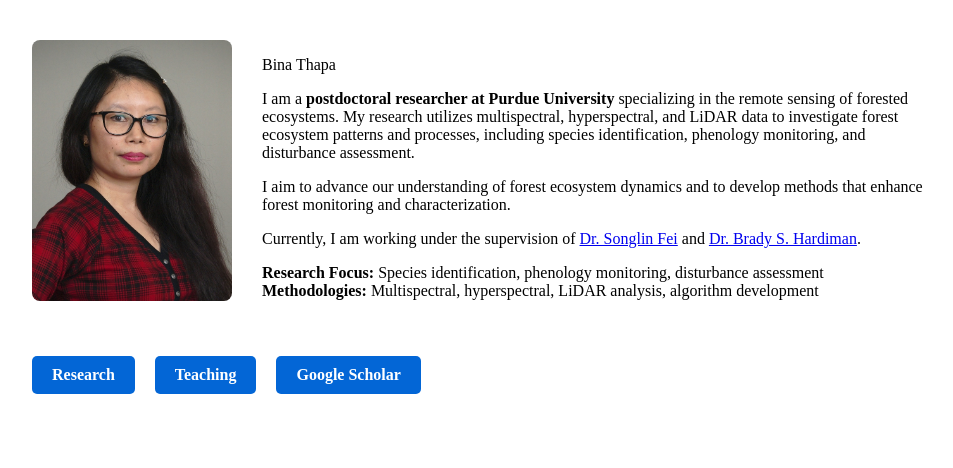
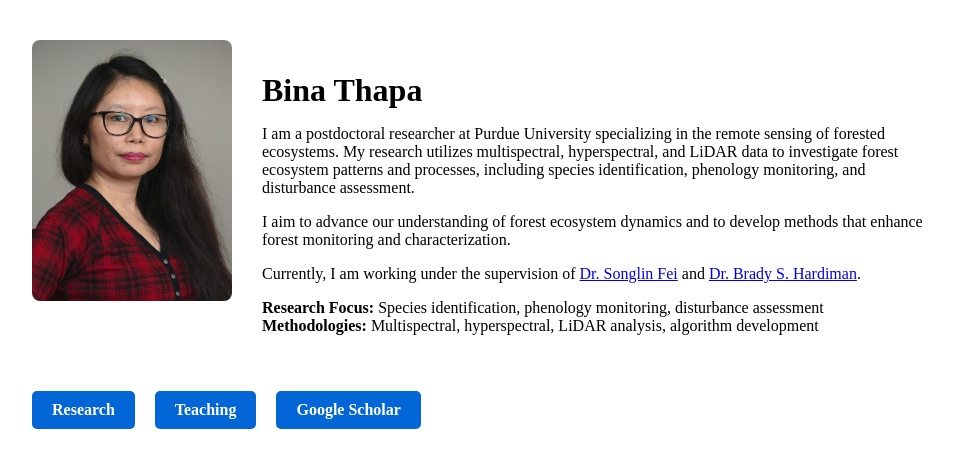
Before and after one commit to ThapaBina/thapabina.github.io, a Jekyll site: the page built from index.md, in a window 1280 px wide. Shown: the top 468 px of the page, without its empty margins (158-1111 px from the left). Built offline with Jekyll 4.4.1, drawn with Linux system fonts in a browser that asks for light colours; some of the changed lines change nothing that is shown.

Commit message:
Update index.md

```diff
--- a/index.md
+++ b/index.md
@@ -20,6 +20,12 @@
   .profile-image img {
     width: 200px;
     border-radius: 8px;
+  }
+
+  .profile-name {
+  font-size: 2em;    /* adjust as needed */
+  font-weight: bold;  /* keeps it strong */
+  margin-bottom: 15px; /* spacing below the name */
   }
 
   .profile-text {
@@ -56,7 +62,7 @@
   <div class="profile-text">
     <p class="profile-name">Bina Thapa </p>
     <p>
-      I am a <strong>postdoctoral researcher at Purdue University</strong> specializing in the remote sensing of forested ecosystems.
+      I am a postdoctoral researcher at Purdue University specializing in the remote sensing of forested ecosystems.
       My research utilizes multispectral, hyperspectral, and LiDAR data to investigate forest ecosystem patterns and processes, including species identification, phenology monitoring, and disturbance assessment.
     </p>
 
```
